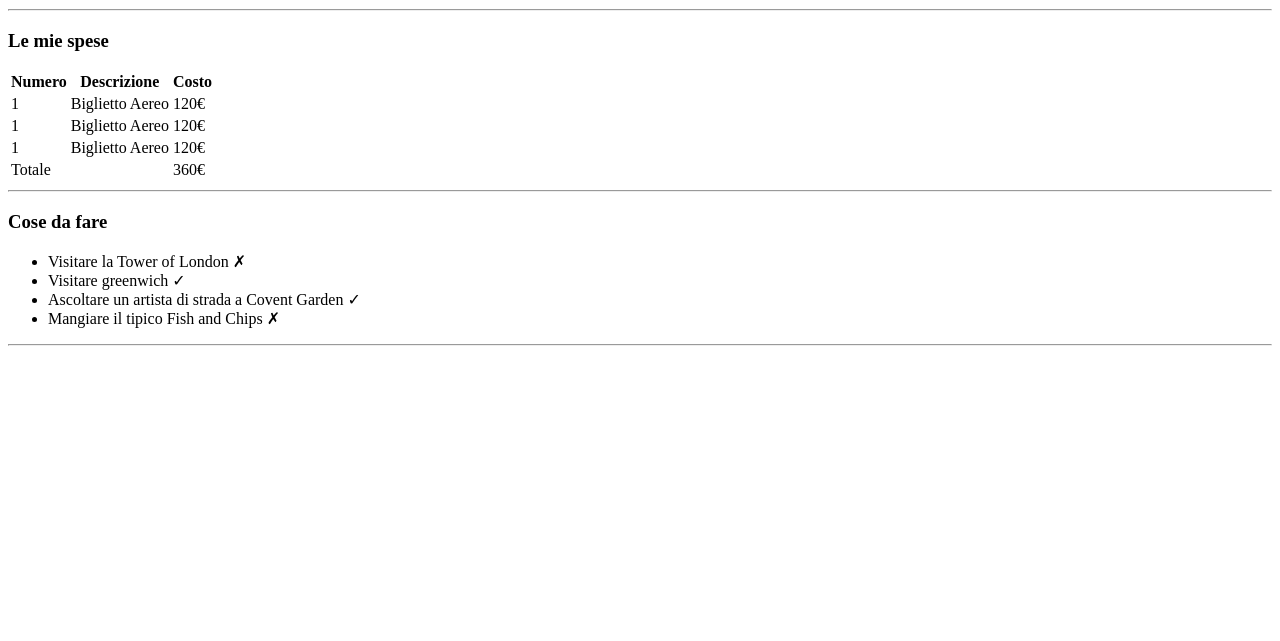
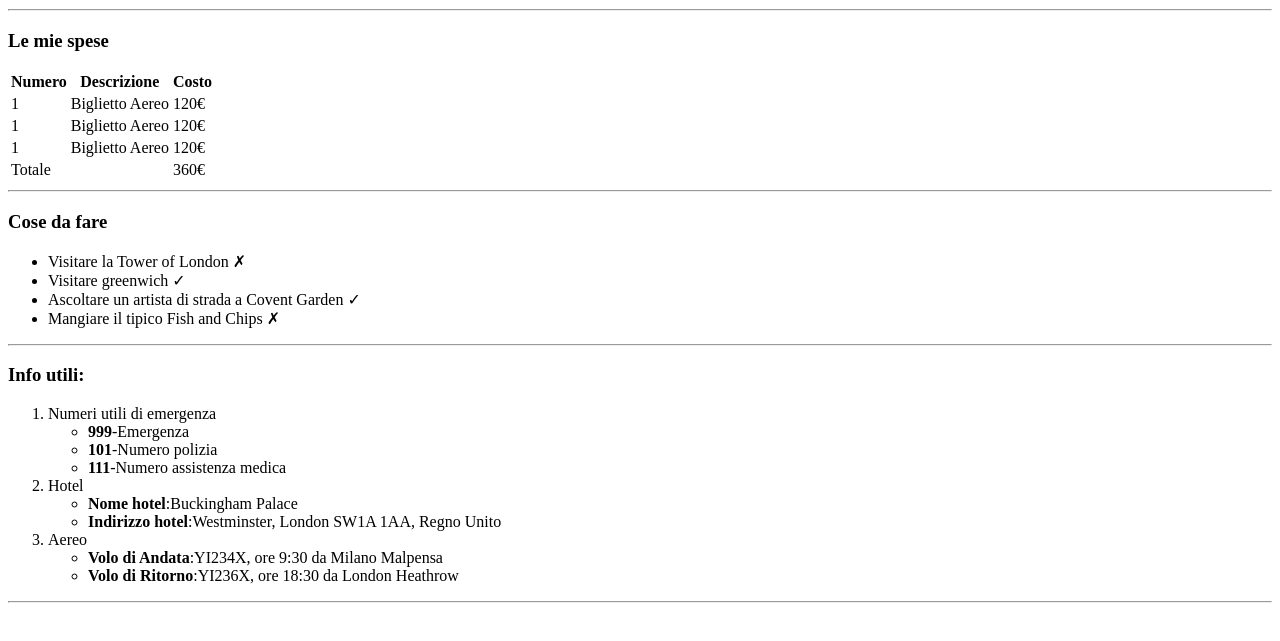
Before and after one commit to janeloraineflores/html-london-trip, a plain HTML site: page index.html in a window 1280 px wide. Shown: the part 99-740 px from the top of the page. Drawn offline with Linux system fonts and the light colour scheme.

Commit message:
Aggiunta Main (3 parte)

```diff
--- a/index.html
+++ b/index.html
@@ -74,6 +74,36 @@
 
         <hr>
 
+        <!--Terza Parte-->
+
+        <h3>Info utili:</h3>
+
+        <ol>
+            <li>Numeri utili di emergenza
+                <ul>
+                    <li><strong>999</strong>-Emergenza</li>
+                    <li><strong>101</strong>-Numero polizia</li>
+                    <li><strong>111</strong>-Numero assistenza medica</li>
+                </ul>
+            </li>
+            <li>Hotel
+                <ul>
+                    <li><strong>Nome hotel</strong>:Buckingham Palace</li>
+                    <li><strong>Indirizzo hotel</strong>:Westminster, London SW1A 1AA, Regno Unito</li>
+                </ul>
+            </li>
+            <li>Aereo
+                <ul>
+                    <li><strong>Volo di Andata</strong>:YI234X, ore 9:30 da Milano Malpensa</li>
+                    <li><strong>Volo di Ritorno</strong>:YI236X, ore 18:30 da London Heathrow</li>
+                </ul>
+            </li>
+        </ol>
+
+        <hr>
+
+    <!--Fine Main-->
+
 
     </main>
 
```
